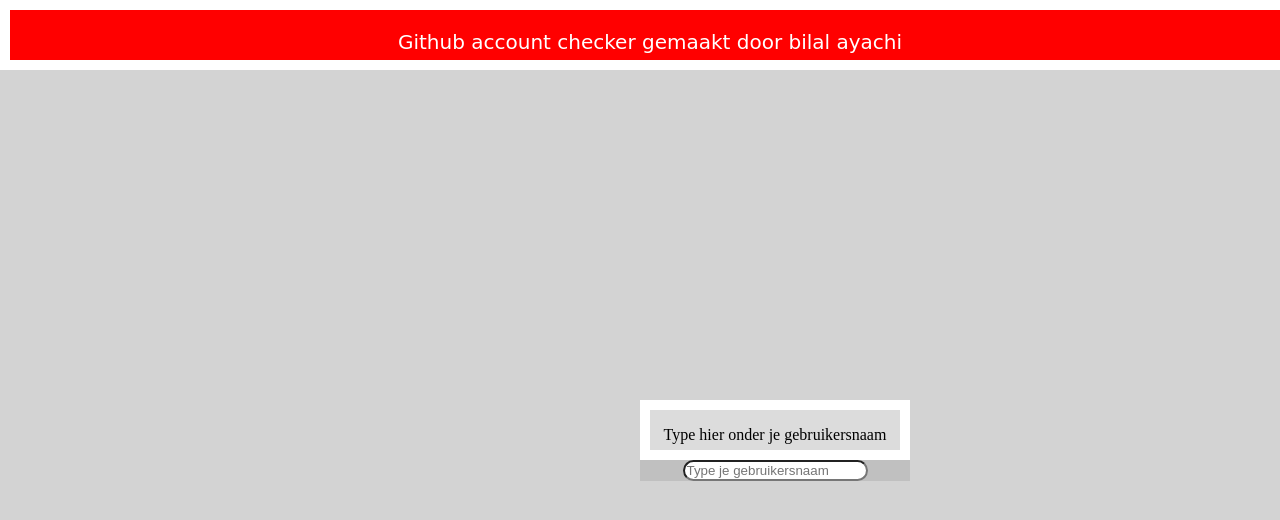
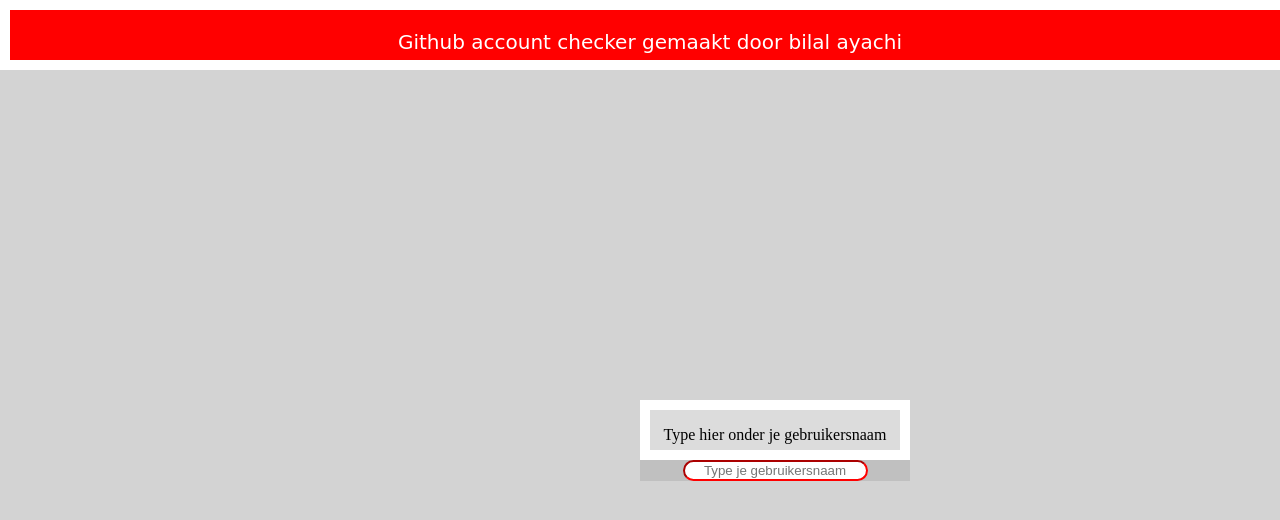
Before and after one commit to ayachi-code/github-checker, a website: page public/index.html in a window 1280 px wide. Drawn offline with Linux system fonts and the light colour scheme.

Commit message:
red kleur

```diff
--- a/public/index.css
+++ b/public/index.css
@@ -50,7 +50,9 @@
 #zoeka
 {
   border-radius: 50px;
-
+  border-color: red;
+  color: red;
+  text-align: center;
 
 
 }
```
